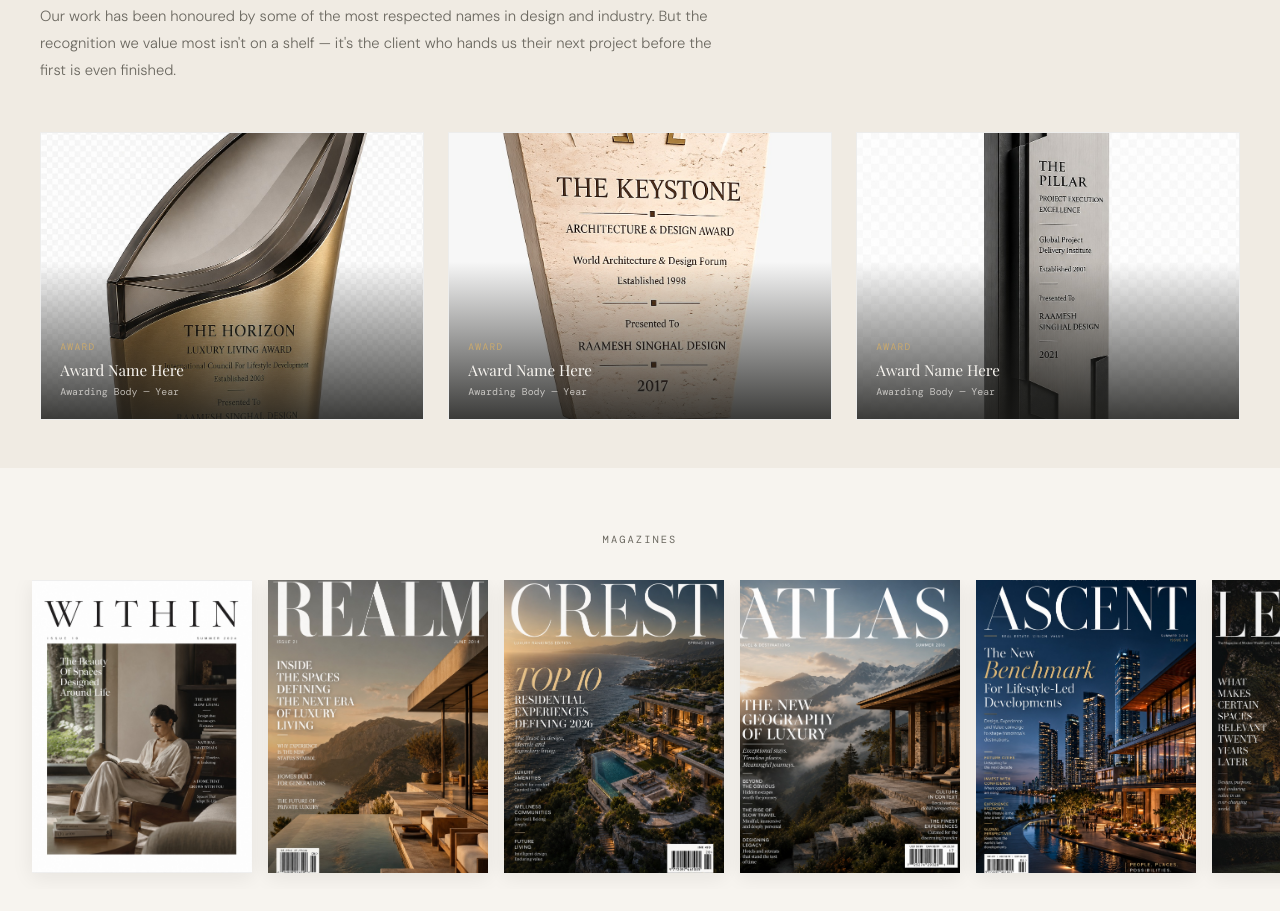
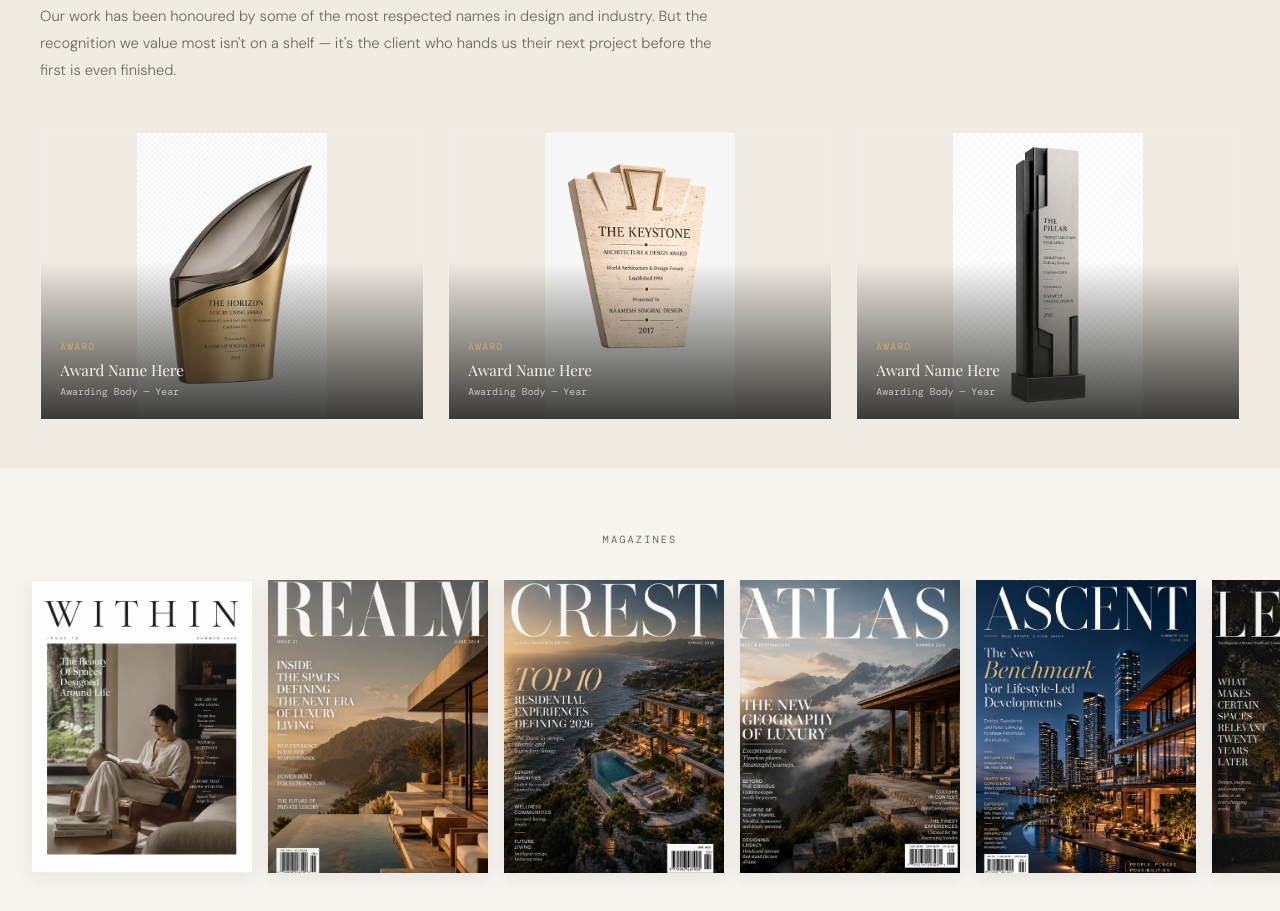
Before and after one commit to ShreyaSinghal12/rsd-website, a React (Vite) app: page / in a window 1280 px wide. Shown: the part 3960-4871 px from the top of the page. Built offline with nearby package versions, Linux system fonts and the light colour scheme; a web font is replaced by a local one.

Commit message:
Fix award image fit - contain instead of crop

```diff
--- a/src/pages/Home.jsx
+++ b/src/pages/Home.jsx
@@ -619,7 +619,7 @@ export default function Home() {
   ].map((item, i) => (
     <FadeIn key={i} delay={i * 80}>
       <div style={{ position: 'relative', overflow: 'hidden', aspectRatio: '4/3', background: '#fff', border: '1px solid rgba(26,26,24,0.08)' }}>
-        <img src={item.img} alt={item.title} loading="lazy" style={{ width: '100%', height: '100%', objectFit: 'cover', display: 'block' }} />
+        <img src={item.img} alt={item.title} loading="lazy" style={{ width: '100%', height: '100%', objectFit: 'contain', display: 'block', background: '#F0EBE3' }} />
         <div style={{ position: 'absolute', inset: 0, background: 'linear-gradient(to top, rgba(26,26,24,0.85) 0%, transparent 55%)', display: 'flex', flexDirection: 'column', justifyContent: 'flex-end', padding: '1.2rem' }}>
           <p style={{ fontFamily: "'DM Mono',monospace", fontSize: '0.6rem', letterSpacing: '0.14em', textTransform: 'uppercase', color: S.gold, marginBottom: '0.3rem' }}>{item.type}</p>
           <p style={{ fontFamily: "'Playfair Display',serif", fontSize: '0.95rem', color: S.offwhite, marginBottom: '0.2rem' }}>{item.title}</p>
```
